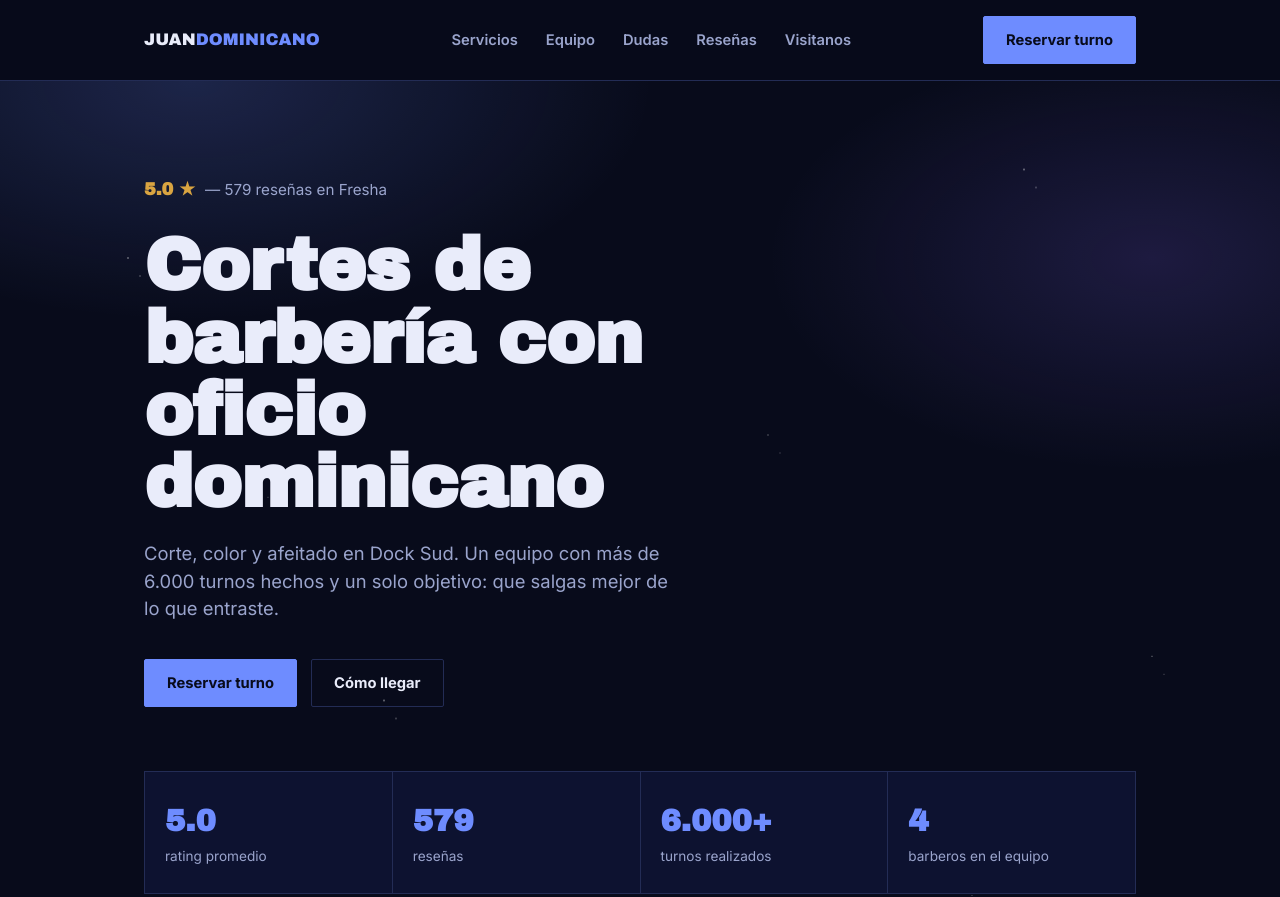
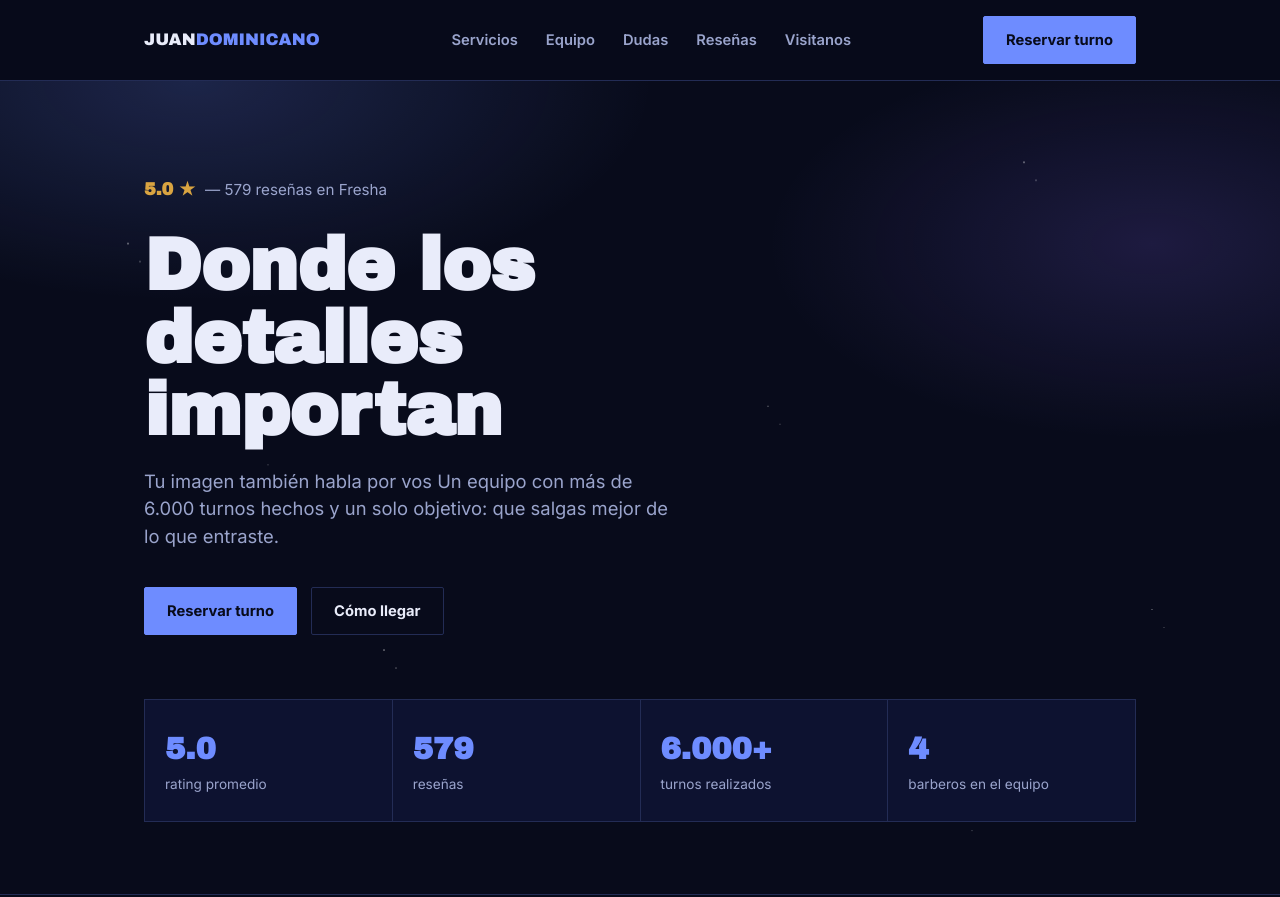
Before and after one commit to chxmpi/juandominicano, a plain HTML site: page index.html in a window 1280 px wide. Shown: the top 897 px of the page. Drawn offline with Linux system fonts and the light colour scheme.

Commit message:
update info en body

```diff
--- a/index.html
+++ b/index.html
@@ -37,8 +37,8 @@
     <div class="stars"></div>
     <div class="wrap">
       <div class="rating-line"><b>5.0 ★</b> — 579 reseñas en Fresha</div>
-      <h1>Cortes de barbería con oficio dominicano</h1>
-      <p class="lead">Corte, color y afeitado en Dock Sud. Un equipo con más de 6.000 turnos hechos y un solo objetivo:
+      <h1>Donde los detalles importan</h1>
+      <p class="lead">Tu imagen también habla por vos Un equipo con más de 6.000 turnos hechos y un solo objetivo:
         que salgas mejor de lo que entraste.</p>
       <div class="ctas">
         <a class="btn"
```
